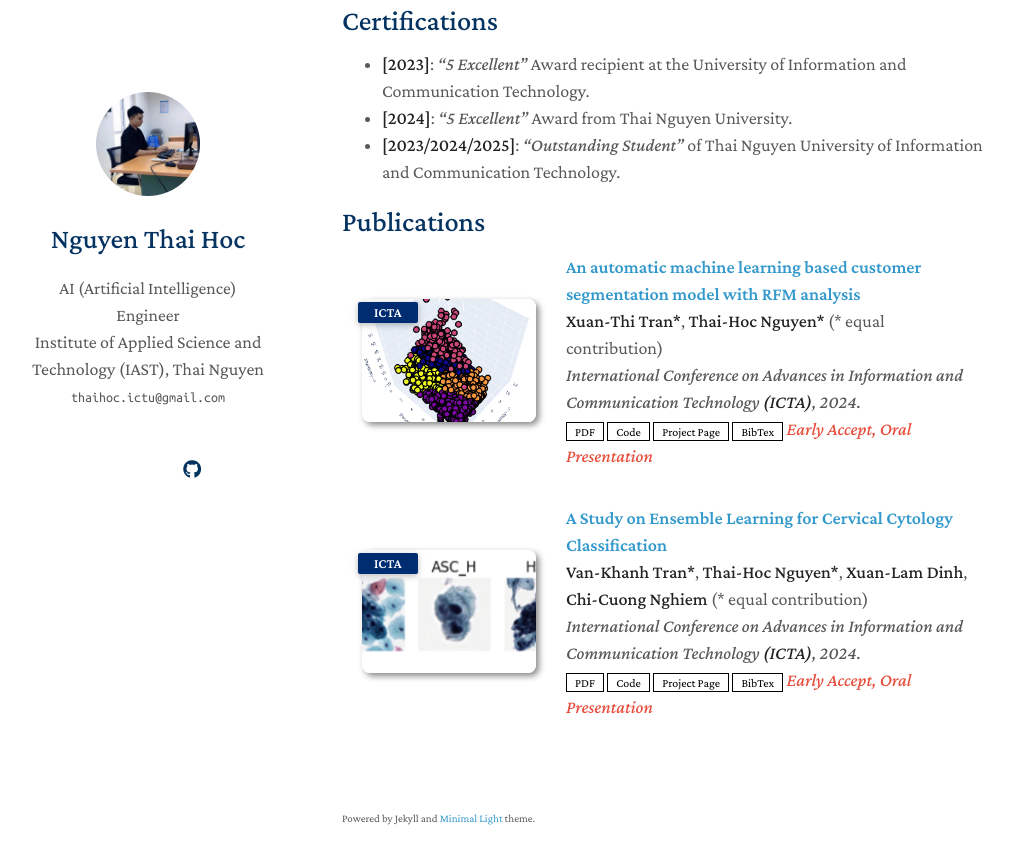
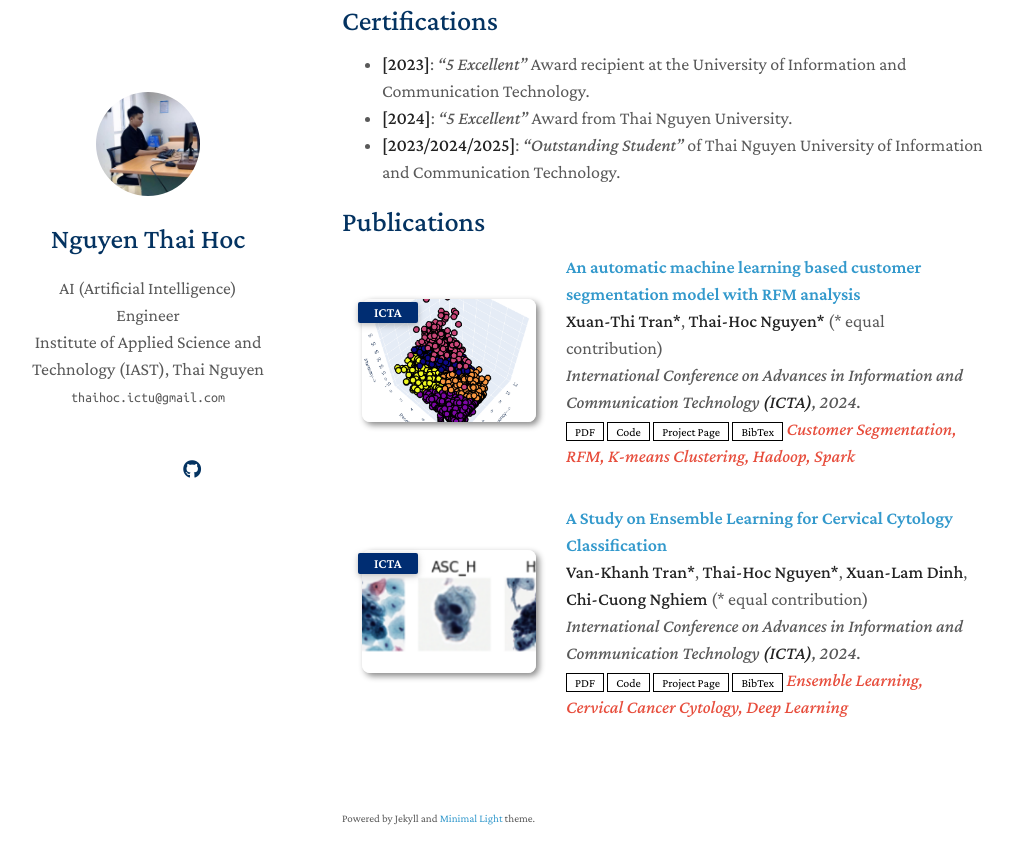
Before and after one commit to nthaihoc/about-me, a Jekyll site: the page built from index.md, in a window 1280 px wide and 900 px high, scrolled down 693 px. Shown: the top 864 px of the window, without its empty margins (128-1142 px from the left). Built offline with Jekyll 4.4.1, drawn with Linux system fonts in a browser that asks for light colours; a style sheet for code colours, icons or effects is not loaded; our own code applies the rules of GitHub Pages for plain Markdown files.

Commit message:
update profile

```diff
--- a/_data/publications.yml
+++ b/_data/publications.yml
@@ -8,7 +8,7 @@ main:
     page: https://books.google.com.vn/books?hl=vi&lr=&id=U7VNEQAAQBAJ&oi=fnd&pg=PA151&ots=nVD6xhir_b&sig=snoswsogNhNo2iEnZFME16NCsVo&redir_esc=y#v=onepage&q&f=false
     bibtex: https://scholar.googleusercontent.com/scholar.bib?q=info:jDDvSmlkNE0J:scholar.google.com/&output=citation&scisdr=ClGaGgM9ELX23GUcJ0o:AFWwaeYAAAAAZ9gaP0qmnLCr43KQokB371jFqhA&scisig=AFWwaeYAAAAAZ9gaP73ZNtlLq1MJERoOnCBMsGI&scisf=4&ct=citation&cd=-1&hl=vi
     image: ./assets/img/icta_02.png
-    notes: Early Accept, Oral Presentation
+    notes: Customer Segmentation, RFM, K-means Clustering, Hadoop, Spark
 
   - title: "A Study on Ensemble Learning for Cervical Cytology Classification"
     authors: <strong>Van-Khanh Tran*</strong>, <strong>Thai-Hoc Nguyen*</strong>, <strong>Xuan-Lam Dinh</strong>, <strong>Chi-Cuong Nghiem</strong> (* equal contribution)
@@ -19,4 +19,4 @@ main:
     page: https://books.google.com.vn/books?hl=vi&lr=&id=U7VNEQAAQBAJ&oi=fnd&pg=PA178&dq=related:_EMvrh0wkPsJ:scholar.google.com/&ots=nVD6xhiq_6&sig=HjtAs1qFGbEgPQjJ8B4SNB87soQ&redir_esc=y#v=onepage&q&f=false
     bibtex: https://scholar.googleusercontent.com/scholar.bib?q=info:_EMvrh0wkPsJ:scholar.google.com/&output=citation&scisdr=ClGaGgM9ELX23GUf0C8:AFWwaeYAAAAAZ9gZyC_jxResWHJw6XMCgEsD1ZQ&scisig=AFWwaeYAAAAAZ9gZyIEyIWkVBlvTHbK4Z5zx4oY&scisf=4&ct=citation&cd=-1&hl=vi
     image: ./assets/img/icta_01.png
-    notes: Early Accept, Oral Presentation
+    notes: Ensemble Learning, Cervical Cancer Cytology, Deep Learning
```
